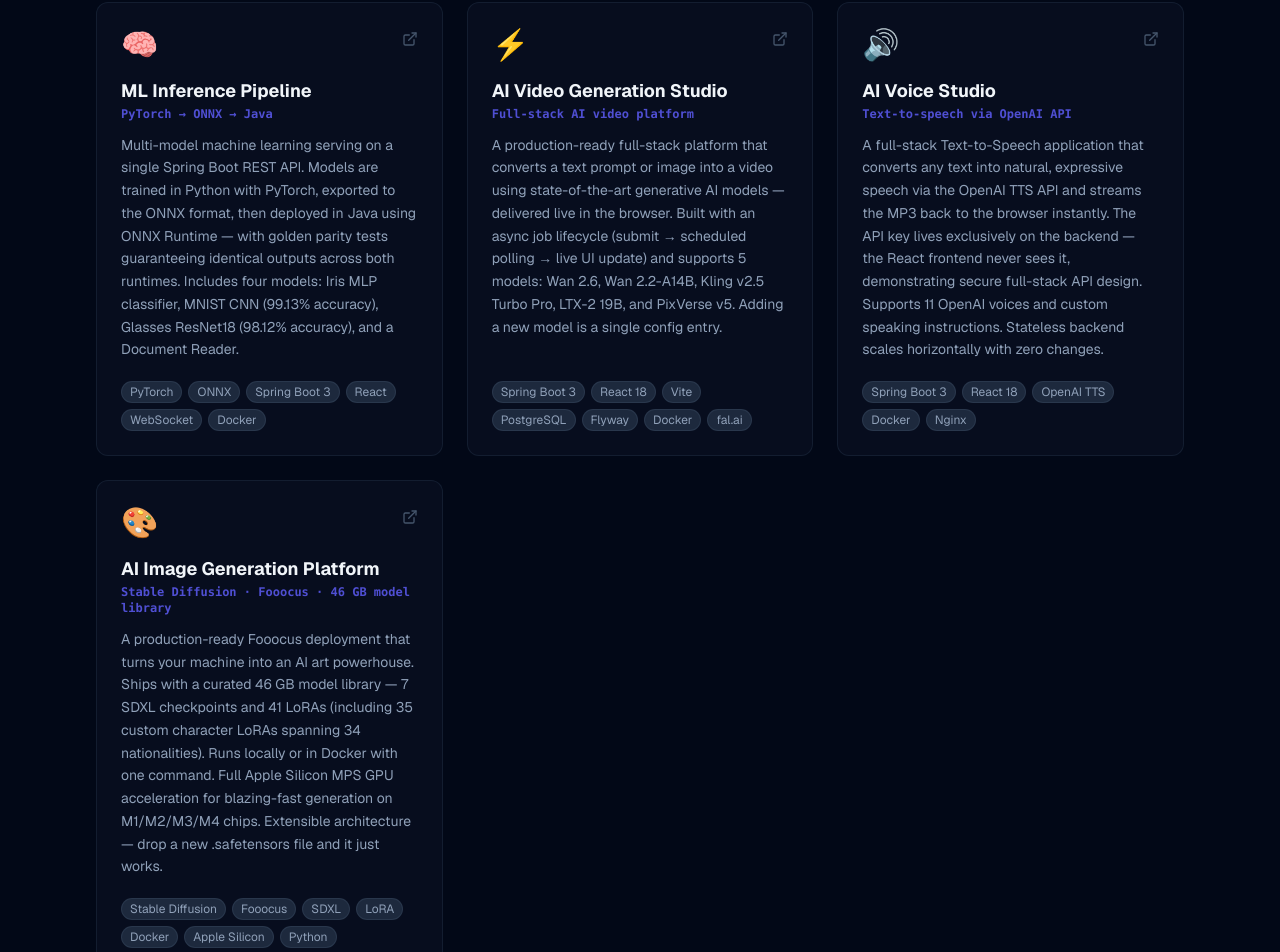
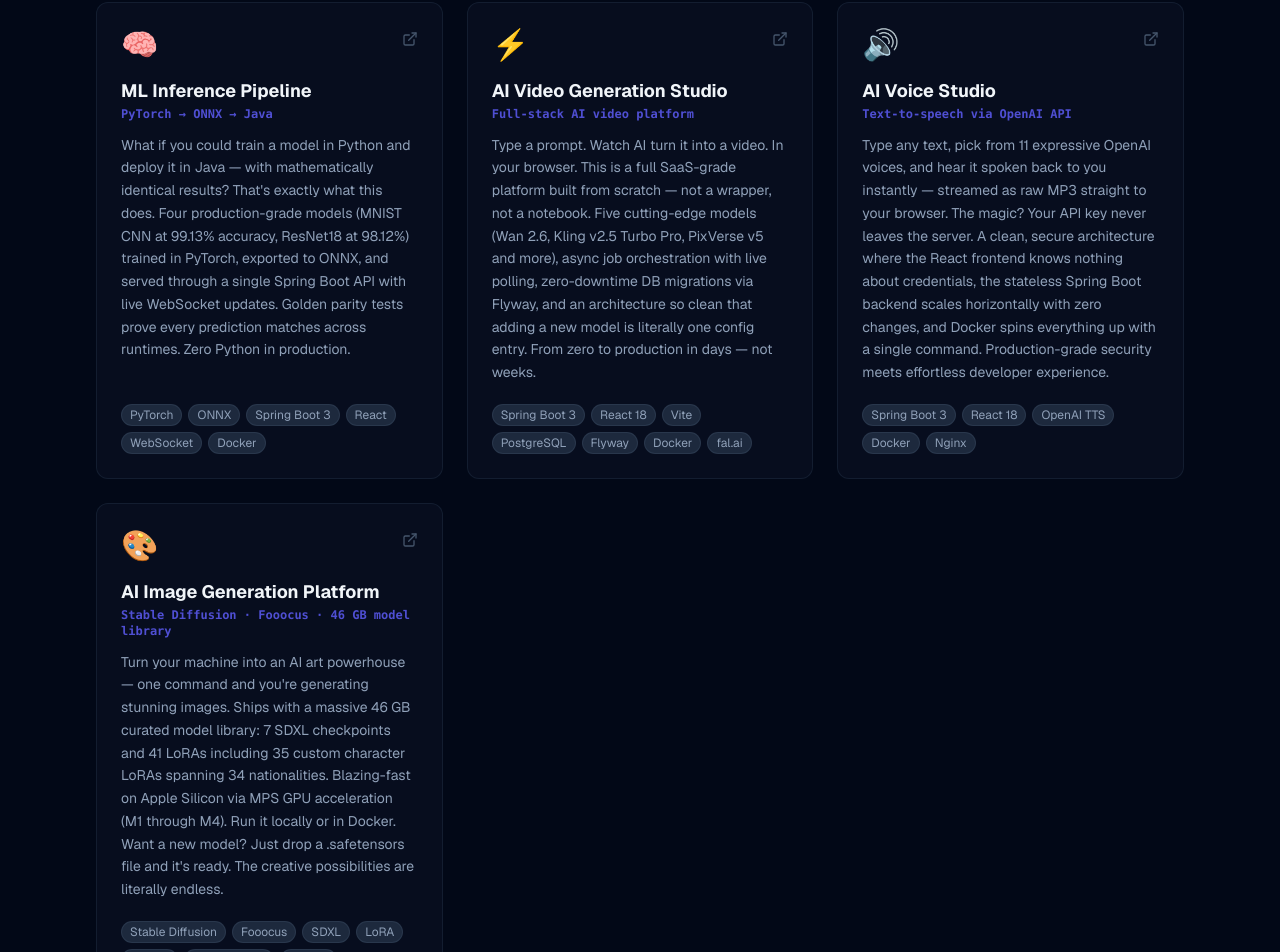
Before and after one commit to chemacabeza/chemacabeza-dev, a Next.js app: page /projects in a window 1280 px wide. Shown: the part 820-1772 px from the top of the page. Built offline with nearby package versions, Linux system fonts and the light colour scheme.

Commit message:
Make GitHub project descriptions exciting and compelling

```diff
--- a/app/projects/page.tsx
+++ b/app/projects/page.tsx
@@ -21,7 +21,7 @@ const githubProjects = [
         title: "ML Inference Pipeline",
         subtitle: "PyTorch → ONNX → Java",
         description:
-            "Multi-model machine learning serving on a single Spring Boot REST API. Models are trained in Python with PyTorch, exported to the ONNX format, then deployed in Java using ONNX Runtime — with golden parity tests guaranteeing identical outputs across both runtimes. Includes four models: Iris MLP classifier, MNIST CNN (99.13% accuracy), Glasses ResNet18 (98.12% accuracy), and a Document Reader.",
+            "What if you could train a model in Python and deploy it in Java — with mathematically identical results? That's exactly what this does. Four production-grade models (MNIST CNN at 99.13% accuracy, ResNet18 at 98.12%) trained in PyTorch, exported to ONNX, and served through a single Spring Boot API with live WebSocket updates. Golden parity tests prove every prediction matches across runtimes. Zero Python in production.",
         tags: ["PyTorch", "ONNX", "Spring Boot 3", "React", "WebSocket", "Docker"],
     },
     {
@@ -31,7 +31,7 @@ const githubProjects = [
         title: "AI Video Generation Studio",
         subtitle: "Full-stack AI video platform",
         description:
-            "A production-ready full-stack platform that converts a text prompt or image into a video using state-of-the-art generative AI models — delivered live in the browser. Built with an async job lifecycle (submit → scheduled polling → live UI update) and supports 5 models: Wan 2.6, Wan 2.2-A14B, Kling v2.5 Turbo Pro, LTX-2 19B, and PixVerse v5. Adding a new model is a single config entry.",
+            "Type a prompt. Watch AI turn it into a video. In your browser. This is a full SaaS-grade platform built from scratch — not a wrapper, not a notebook. Five cutting-edge models (Wan 2.6, Kling v2.5 Turbo Pro, PixVerse v5 and more), async job orchestration with live polling, zero-downtime DB migrations via Flyway, and an architecture so clean that adding a new model is literally one config entry. From zero to production in days — not weeks.",
         tags: ["Spring Boot 3", "React 18", "Vite", "PostgreSQL", "Flyway", "Docker", "fal.ai"],
     },
     {
@@ -41,7 +41,7 @@ const githubProjects = [
         title: "AI Voice Studio",
         subtitle: "Text-to-speech via OpenAI API",
         description:
-            "A full-stack Text-to-Speech application that converts any text into natural, expressive speech via the OpenAI TTS API and streams the MP3 back to the browser instantly. The API key lives exclusively on the backend — the React frontend never sees it, demonstrating secure full-stack API design. Supports 11 OpenAI voices and custom speaking instructions. Stateless backend scales horizontally with zero changes.",
+            "Type any text, pick from 11 expressive OpenAI voices, and hear it spoken back to you instantly — streamed as raw MP3 straight to your browser. The magic? Your API key never leaves the server. A clean, secure architecture where the React frontend knows nothing about credentials, the stateless Spring Boot backend scales horizontally with zero changes, and Docker spins everything up with a single command. Production-grade security meets effortless developer experience.",
         tags: ["Spring Boot 3", "React 18", "OpenAI TTS", "Docker", "Nginx"],
     },
     {
@@ -51,7 +51,7 @@ const githubProjects = [
         title: "AI Image Generation Platform",
         subtitle: "Stable Diffusion · Fooocus · 46 GB model library",
         description:
-            "A production-ready Fooocus deployment that turns your machine into an AI art powerhouse. Ships with a curated 46 GB model library — 7 SDXL checkpoints and 41 LoRAs (including 35 custom character LoRAs spanning 34 nationalities). Runs locally or in Docker with one command. Full Apple Silicon MPS GPU acceleration for blazing-fast generation on M1/M2/M3/M4 chips. Extensible architecture — drop a new .safetensors file and it just works.",
+            "Turn your machine into an AI art powerhouse — one command and you're generating stunning images. Ships with a massive 46 GB curated model library: 7 SDXL checkpoints and 41 LoRAs including 35 custom character LoRAs spanning 34 nationalities. Blazing-fast on Apple Silicon via MPS GPU acceleration (M1 through M4). Run it locally or in Docker. Want a new model? Just drop a .safetensors file and it's ready. The creative possibilities are literally endless.",
         tags: ["Stable Diffusion", "Fooocus", "SDXL", "LoRA", "Docker", "Apple Silicon", "Python"],
     },
 ];
```
